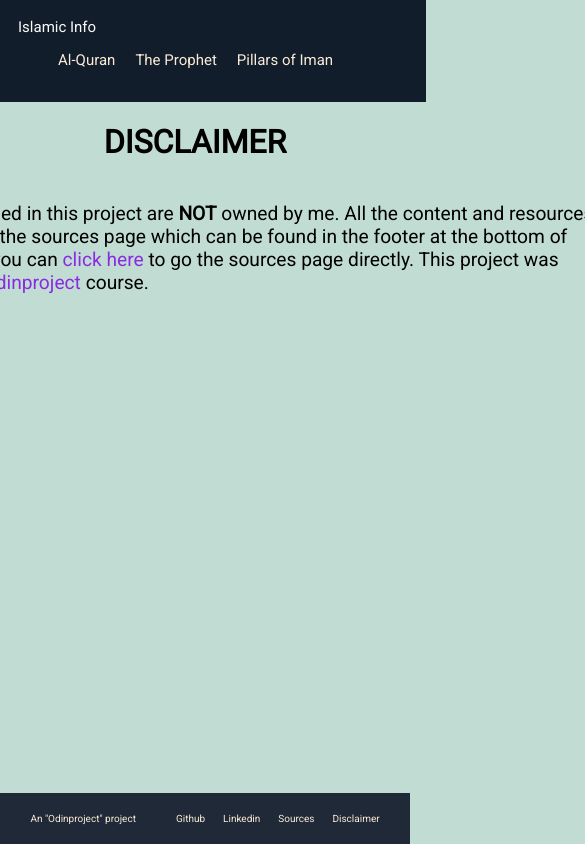
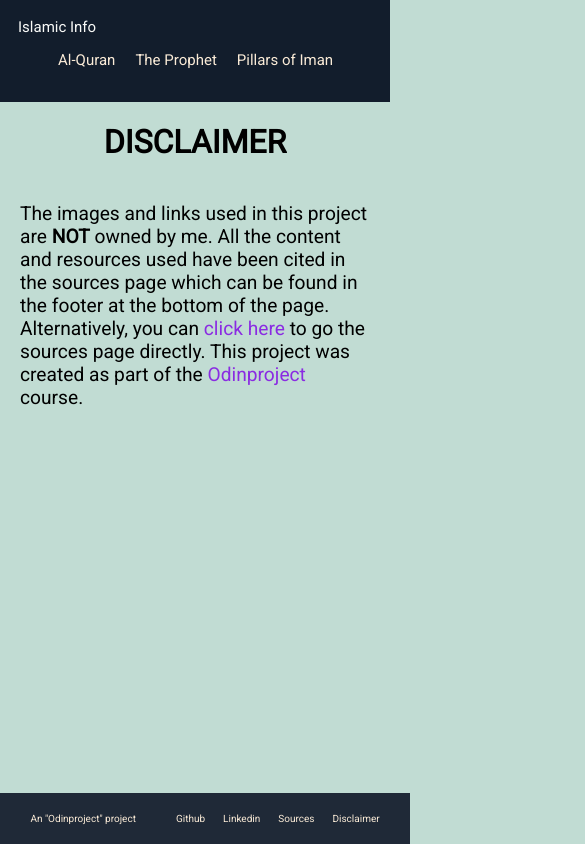
Before and after one commit to Joinedthedev/Landing-Page-Project, a plain HTML site: page disclaimer.html in a window 390 px wide. Shown: the whole page, 585 px wide, since content can reach past the window. Drawn offline with Linux system fonts and the light colour scheme.

Commit message:
added mobile support for: -disclaimer -sources

```diff
--- a/disclaimer.css
+++ b/disclaimer.css
@@ -76,3 +76,17 @@ a{
     gap: 18px;
     list-style: none;
 }
+
+@media (max-width: 500px){
+    .header{
+        width: fit-content;
+    }
+
+    .disclaimer p{
+        width: 350px;
+    }
+
+    .footer{
+        width: 100%;
+    }
+}
--- a/disclaimer.html
+++ b/disclaimer.html
@@ -4,6 +4,7 @@
 <head>
     <meta charset="UTF-8">
     <meta http-equiv="X-UA-Compatible" content="IE=edge">
+    <meta name="viewport" content="width=device-width, initial-scale=1.0">
     <title>Disclaimer</title>
     <meta charset="UTF-8">
     <meta http-equiv="X-UA-Compatible" content="IE=edge">
--- a/sources.css
+++ b/sources.css
@@ -97,3 +97,15 @@ li {
     gap: 18px;
     list-style: none;
 }
+
+@media (max-width: 500px){
+    .header{
+        width: fit-content;
+    }
+
+
+
+    .footer{
+        width: 100%;
+    }
+}
```
Also changed, not shown: sources.html (+1 -1 lines).
